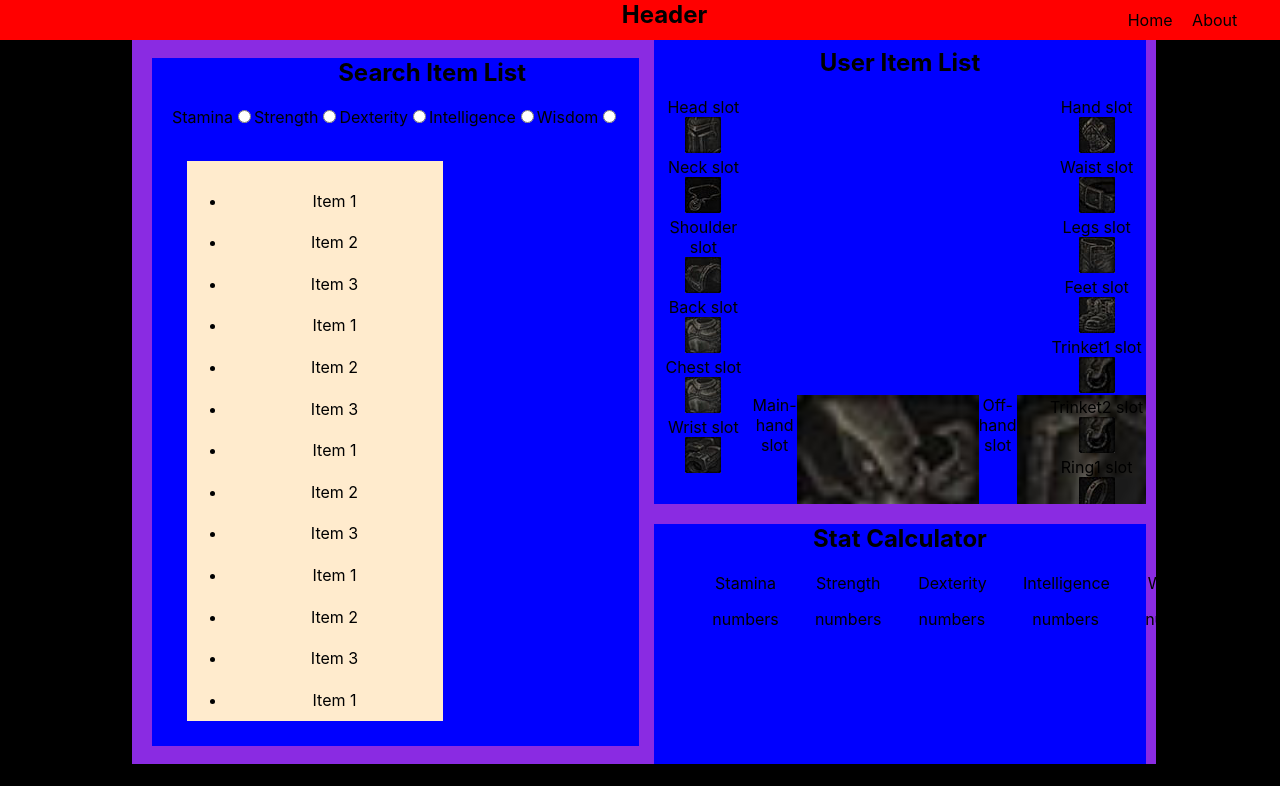
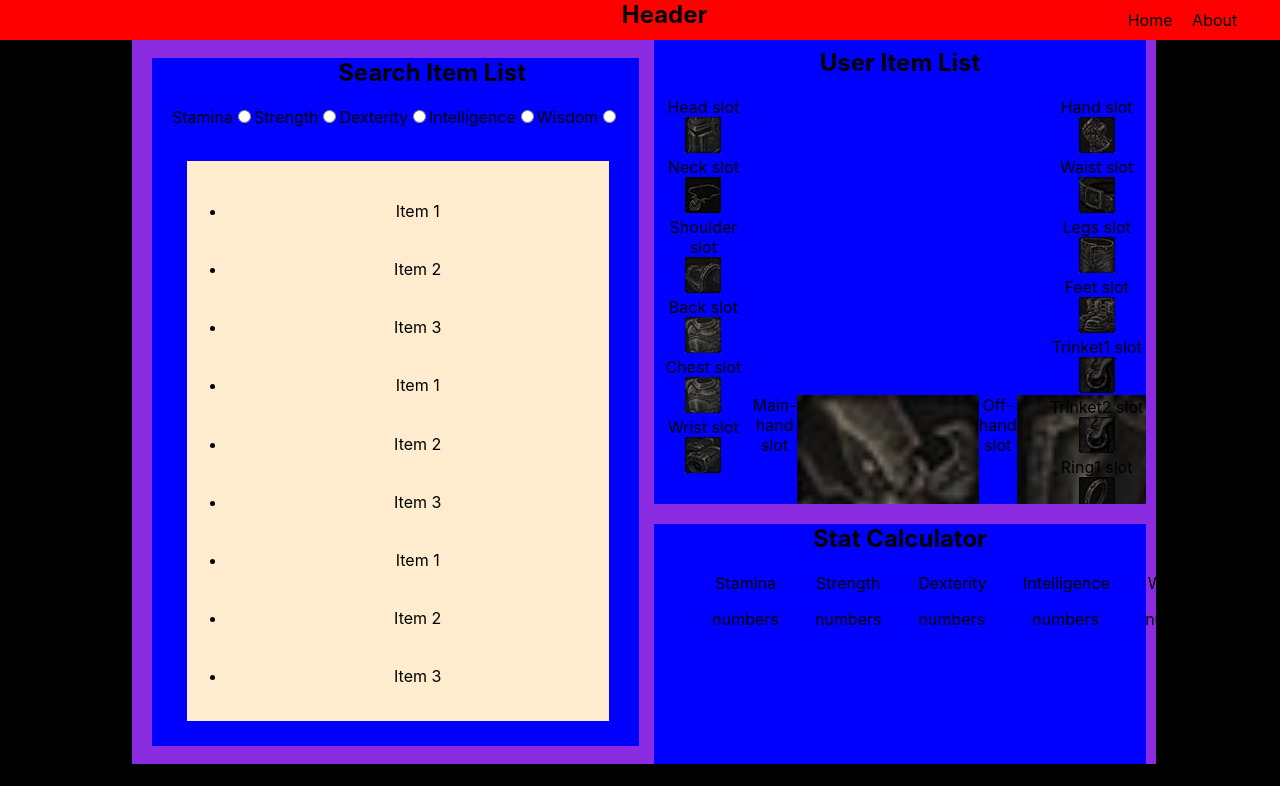
Before and after one commit to JStunning/capstone-project, a React (Create React App) app: page / in a window 1280 px wide. Built offline with nearby package versions, Linux system fonts and the light colour scheme; no server answers.

Commit message:
Mongodb is working! :D

```diff
--- a/package.json
+++ b/package.json
@@ -7,6 +7,7 @@
     "@testing-library/jest-dom": "^4.2.4",
     "@testing-library/react": "^9.5.0",
     "@testing-library/user-event": "^7.2.1",
+    "axios": "^0.19.2",
     "body-parser": "^1.19.0",
     "express": "^4.17.1",
     "firebase": "^7.8.0",
@@ -18,7 +19,7 @@
     "react-google-charts": "^3.0.15",
     "react-redux": "^7.2.0",
     "react-redux-firebase": "^3.1.1",
-    "react-router-dom": "^5.1.2",
+    "react-router-dom": "^5.2.0",
     "react-scripts": "3.4.1",
     "redux": "^4.0.5",
     "redux-firestore": "^0.12.0",
--- a/public/index.html
+++ b/public/index.html
@@ -24,7 +24,7 @@
       work correctly both with client-side routing and a non-root public URL.
       Learn how to configure a non-root public URL by running `npm run build`.
     -->
-    <title>React App</title>
+    <title>Web Scraper</title>
   </head>
   <body>
     <noscript>You need to enable JavaScript to run this app.</noscript>
--- a/src/components/App.css
+++ b/src/components/App.css
@@ -79,9 +79,6 @@ body {
   grid-template-columns: 1fr 1fr;
 }
 
-#left-box{
-}
-
 .ItemLists .UserItemList {
   margin: 0 2% 0 2%;
   background-color: blue;
@@ -125,7 +122,7 @@ body {
 }
 
 .SearchListResults {
-  width: 20vw;
+  width: 33vw;
   height: 70vh;
   background-color: blanchedalmond;
   margin: 7%;
--- a/src/components/App.js
+++ b/src/components/App.js
@@ -2,15 +2,18 @@ import React from 'react';
 import './App.css';
 import Header from './Header';
 import ItemListControl from './ItemListControl'
+import About from './About'
+import { BrowserRouter as Router, Route} from 'react-router-dom'
 
 function App() {
   return (
-    <>
+    <Router>
       <Header />
       <div className="container">
-        <ItemListControl />
+        <Route path="/" component={ItemListControl} />
+        <Route path="/about" component={About} />
       </div>
-    </>
+    </Router>
   );
 }
 
--- a/src/components/ItemListControl.js
+++ b/src/components/ItemListControl.js
@@ -1,19 +1,36 @@
 import React from "react";
 import StatCalculator from './StatCalculator';
 import UserItemList from './UserItemList';
-import SearchItemList from './SearchItemList'
+import SearchItemList from './SearchItemList';
+import axios from 'axios'
 
 class ItemListControl extends React.Component {
+  constructor(props){
+    super(props);
+
+    this.state = {items: []};
+  }
+
+  componentDidMount() {
+    axios.get('http://localhost:8080/getItems')
+      .then(response => {
+        this.setState({ items: response.data})
+      })
+      .catch((err) => {
+        console.log(err);
+      })
+  }
 
   setVisibleComponent = () => {
+    console.log("itemList", this.state.items)
     return (
       <div className='ItemLists'>
         <div id="left-box">
-          <SearchItemList />
+          <SearchItemList itemList={this.state.items}/>
         </div>
         <div id="right-boxes">
-        <UserItemList />
-        <StatCalculator />
+          <UserItemList />
+          <StatCalculator />
         </div>
       </div>
     )
--- a/src/components/SearchItemList.js
+++ b/src/components/SearchItemList.js
@@ -1,7 +1,6 @@
 import React from "react";
 
 function SearchItemList(props) {
-  console.log("SearchItemList props",props)
   return (
     <React.Fragment>
       <div className='SearchItemList'>
```
Also changed, not shown: 2 other files (tests, documents, lock files or other folders).
